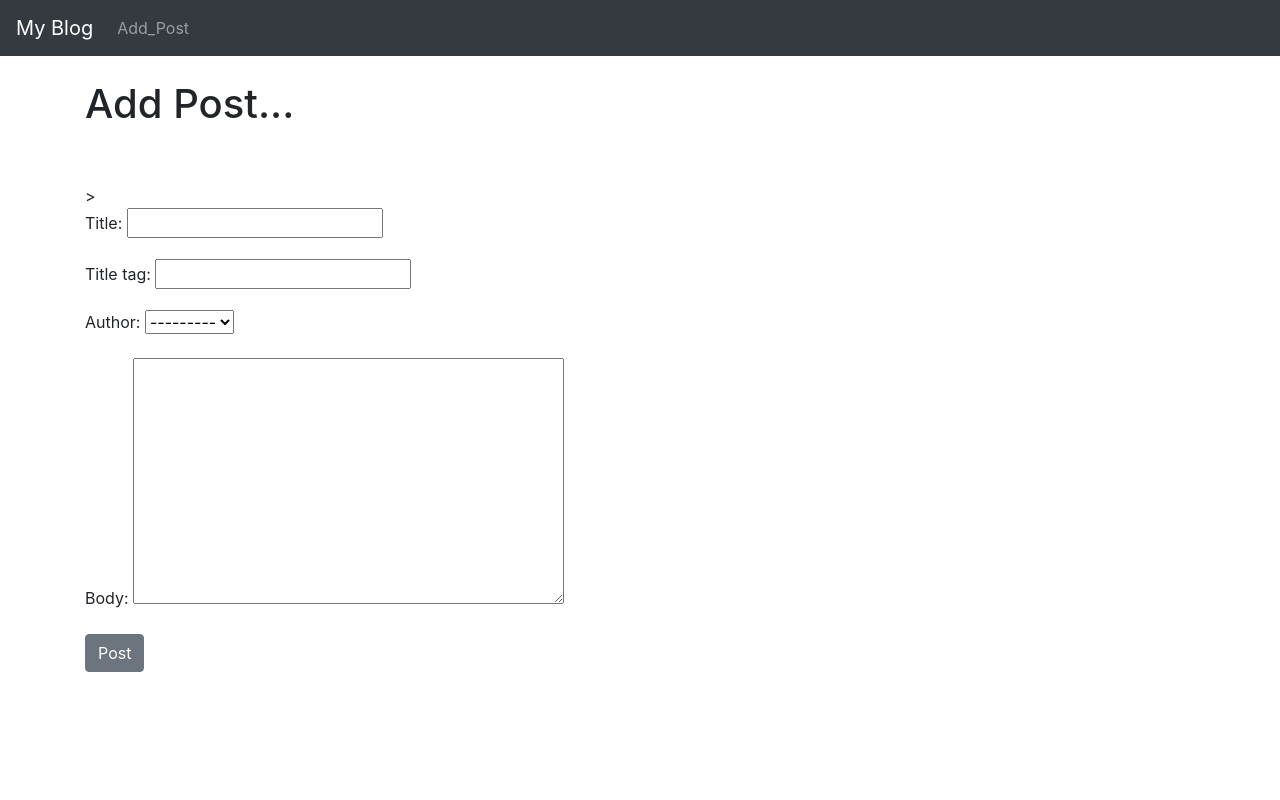
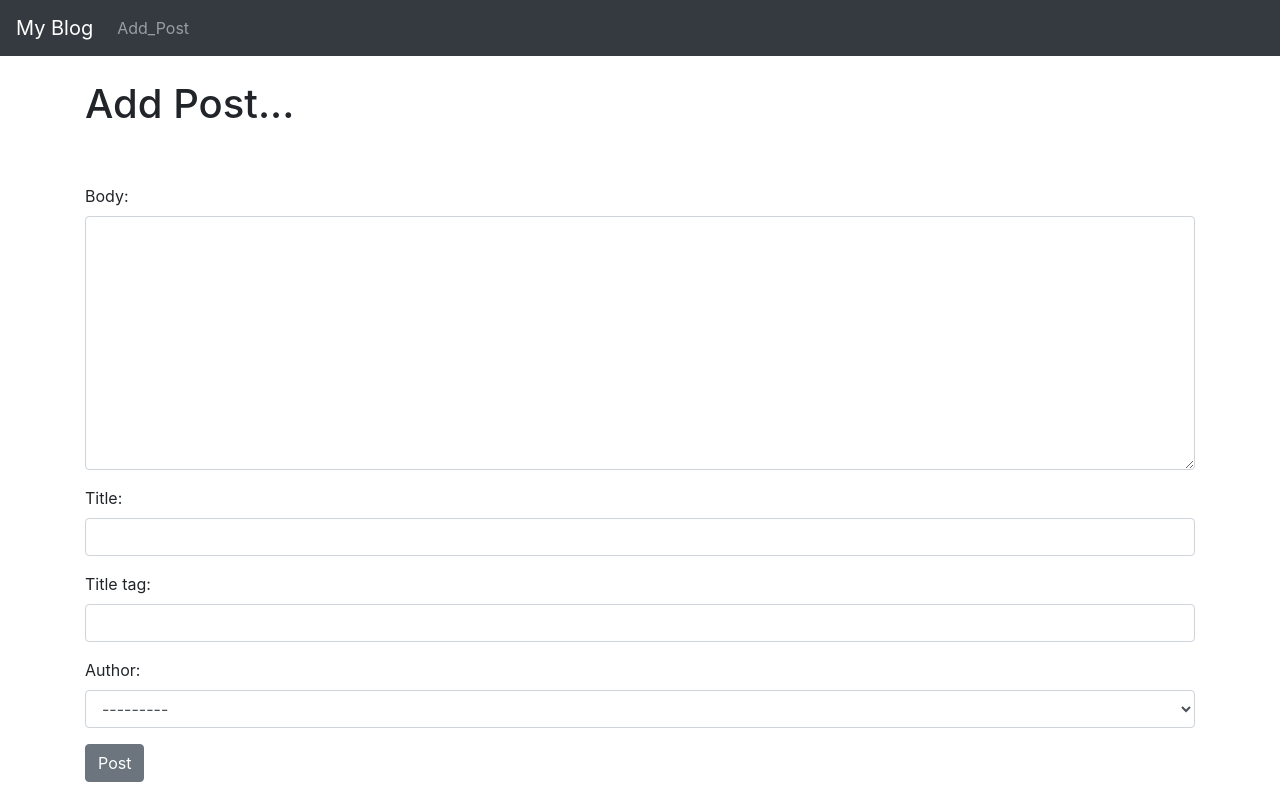
Before and after one commit to imrumdali-git/Djngo_blog, a Django app: page /add_post/ in a window 1280 px wide. Run offline with Django 4.2, Linux system fonts and the light colour scheme; data comes from the database, SQL or seed files in the repository; both versions use the stored data as it was after the commit.

Commit message:
Fourth Change

```diff
--- a/theblog/templates/add_post.html
+++ b/theblog/templates/add_post.html
@@ -4,9 +4,11 @@
 
 <h1> Add Post... </h1>
 <br/><br/>
-<form method = "POST">
-    {% csrf_token %}   <!--It Helps to protect you from hijacking-->>
-    {{ form.as_p }}
-    <button class="btn btn-secondary"> Post </button>
+<div class="form-group">
+    <form method = "POST">
+        {% csrf_token %}   <!--It Helps to protect you from hijacking-->
+        {{ form.as_p }}
+        <button class="btn btn-secondary"> Post </button>
+</div>
 
 {% endblock %}
--- a/theblog/views.py
+++ b/theblog/views.py
@@ -1,6 +1,7 @@
 from django.shortcuts import render
 from django.views.generic import ListView, DetailView,CreateView
 from .models import Post
+from .forms import PostForm
 # Create your views here.Comment
 # def home(request):
 #     return render(request, 'home.html',{})
@@ -15,6 +16,7 @@ class ArticleDetailView(DetailView):
 
 class AddPostView(CreateView):
     model = Post
+    form_class = PostForm
     template_name = 'add_post.html'
-    fields = '__all__'    #It gives all the model database fillup
+    # fields = '__all__'    #It gives all the model database fillup
     # fields = ('title','body')
```
Also changed, not shown: db.sqlite3.
